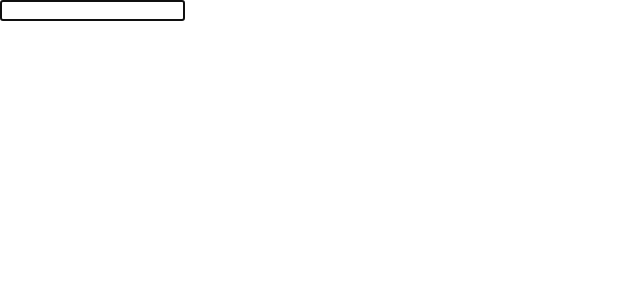
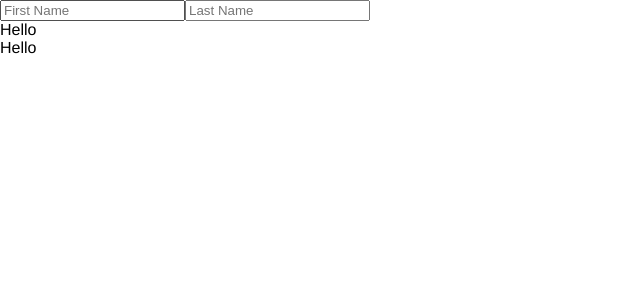
Before and after one commit to rclarian/Vue-hello-world, a Vue app: page / in a window 1280 px wide. Shown: the top 300 px of the page, without its empty margins (0-640 px from the left). Built offline with nearby package versions, Linux system fonts and the light colour scheme.

Commit message:
63 - Props and Composition API - computed, props, setup
63 - Props and Composition API - computed, props, setup

```diff
--- a/src/App.vue
+++ b/src/App.vue
@@ -1,19 +1,19 @@
 <template>
   <div>
 
-    <TemplateReference />
+    <PersonC />
 
   </div>
 
 </template>
 
 <script>
-import TemplateReference from './components/TemplateReference.vue';
+import PersonC from './components/PersonC.vue';
 
 export default {
   name: 'App',
   components: {
-    TemplateReference
+    PersonC
   },
   data() {
     return {
--- /dev/null
+++ b/src/components/PersonC.vue
@@ -0,0 +1,31 @@
+<template>
+    <div>
+        <input type="text" placeholder="First Name" v-model="firstName">
+        <input type="text" placeholder="Last Name" v-model="lastName">
+    </div>
+    <PersonGreeting :firstName="firstName" :lastName="lastName"/>
+</template>
+
+<script>
+import { ref } from 'vue';
+import PersonGreeting from './PersonGreeting.vue';
+    export default {
+        name: 'PersonC',
+        components: {
+            PersonGreeting
+        },
+        setup() {
+            const firstName = ref('')
+            const lastName = ref('')
+
+            return {
+                firstName,
+                lastName,
+            }
+        }
+    }
+</script>
+
+<style scoped>
+
+</style>
--- /dev/null
+++ b/src/components/PersonGreeting.vue
@@ -0,0 +1,29 @@
+<template>
+    <div>Hello {{ firstName }} {{ lastName }}</div>
+    <div>Hello {{ fullName }}</div>
+</template>
+
+<script>
+import { computed } from 'vue'
+    export default {
+        name: 'PersonGreeting',
+        setup(props) {
+            const fullName = computed(() => {
+                return `${props.firstName} ${props.lastName}`
+            })
+            return {
+                fullName,
+            }
+        },
+        props: ['firstName', 'lastName'],
+        // computed: {
+        //     fullName() {
+        //         return `${this.firstName} ${this.lastName}`
+        //     }
+        // }
+    }
+</script>
+
+<style scoped>
+
+</style>
```
